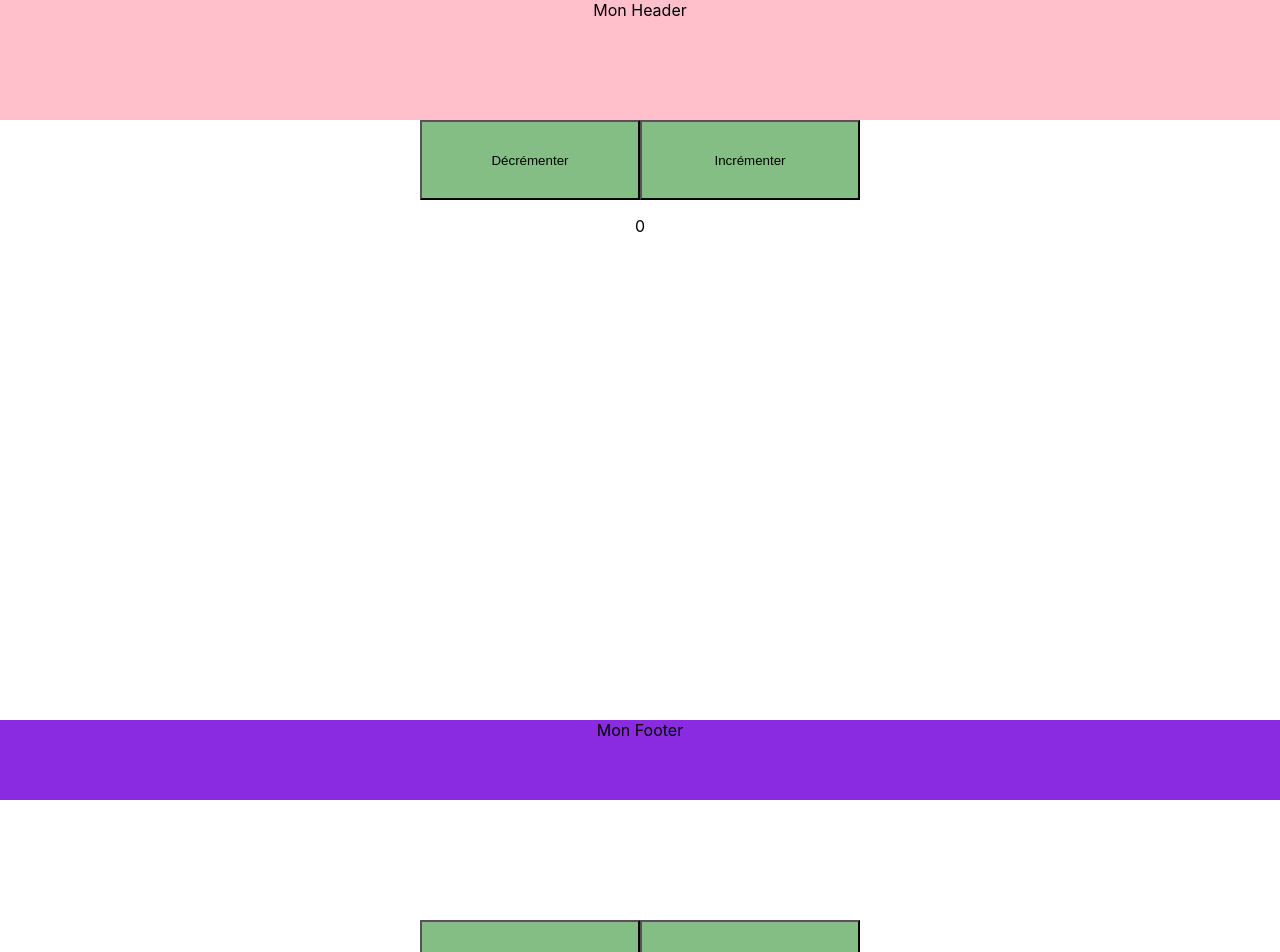
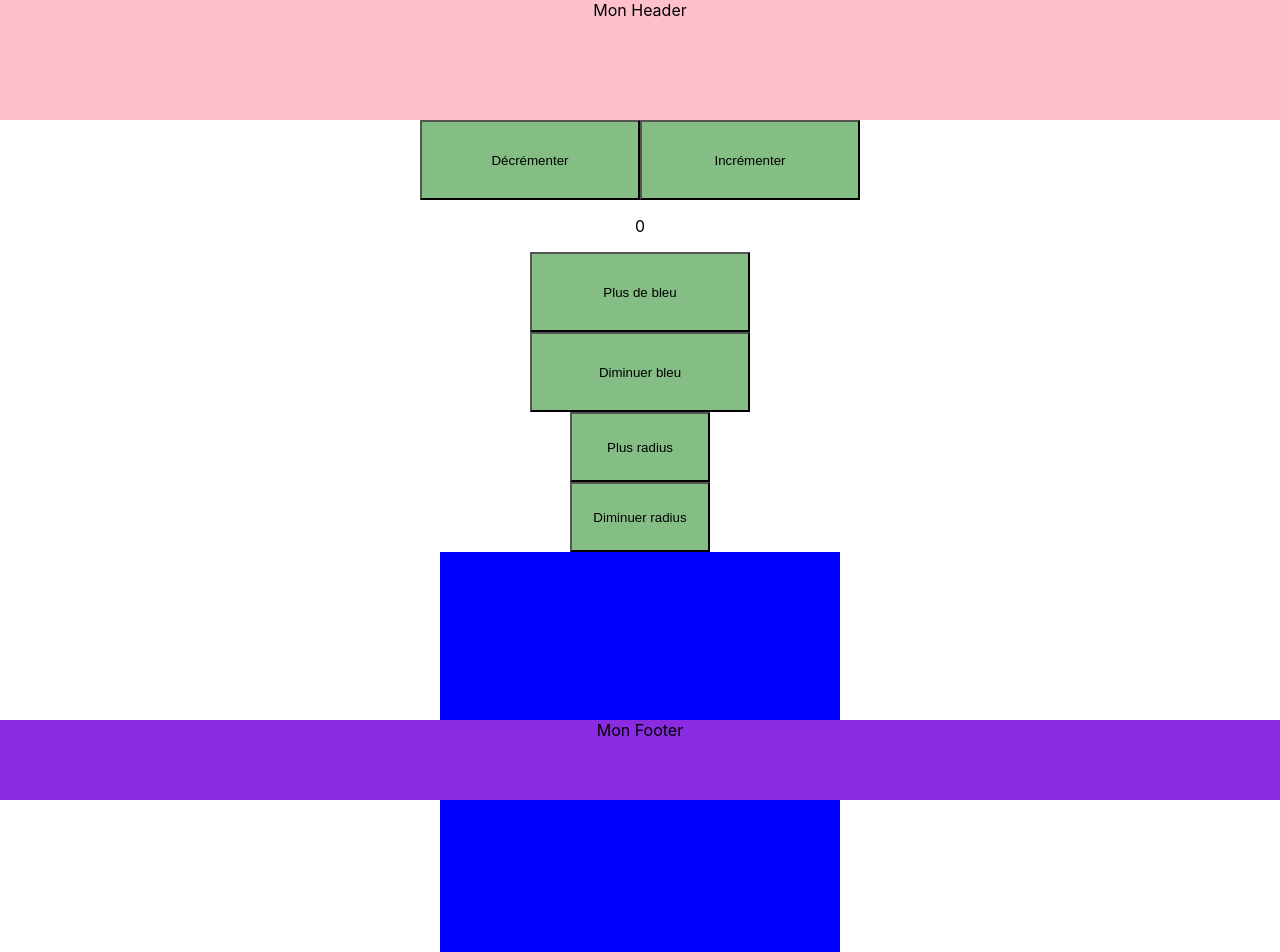
Before and after one commit to kamelkeb/20210406-Doranco-CPW-React, a React (Create React App) app: page / in a window 1280 px wide. Shown: the top 952 px of the page. Built offline with nearby package versions, Linux system fonts and the light colour scheme.

Commit message:
début color picker

```diff
--- a/package.json
+++ b/package.json
@@ -6,7 +6,7 @@
     "@testing-library/jest-dom": "^5.11.10",
     "@testing-library/react": "^11.2.6",
     "@testing-library/user-event": "^12.8.3",
-    "react": "^17.0.2",
+    "react": "17.0.2",
     "react-dom": "^17.0.2",
     "react-scripts": "4.0.3",
     "web-vitals": "^1.1.1"
--- a/src/App.css
+++ b/src/App.css
@@ -1,3 +1,6 @@
 .App {
+  display: flex;
+  flex-direction: column;
+  align-items: center;
   text-align: center;
 }
--- a/src/App.js
+++ b/src/App.js
@@ -1,19 +1,50 @@
 import "./App.css";
-import React from "react";
+import React, { useState } from "react";
 import MyButton from "./components/MyButton/MyButton";
 import Footer from "./components/Footer/Footer";
 import Header from "./components/Header/Header";
 import Compteur from "./components/Compteur/Compteur";
 
 const App = () => {
+  const [blue, setBlue] = useState(255);
+  const [radius, setRadius] = useState(0);
+
+  const moreBlue = () => {
+    setBlue(blue + 20);
+  };
+  const lessBlue = () => {
+    setBlue(blue - 20);
+  };
+  const moreRadius = () => {
+    setRadius(radius + 20);
+  };
+  const lessRadius = () => {
+    setRadius(radius - 20);
+  };
   return (
     <div className="App">
       <Header></Header>
       <Compteur></Compteur>
-
-      <MyButton size="big" titre="Plus de bleu" onClick={() => {}}></MyButton>
-      <MyButton size="big" titre="Diminuer bleu" onClick={() => {}}></MyButton>
-
+      <MyButton size="big" titre="Plus de bleu" onClick={moreBlue}></MyButton>
+      <MyButton size="big" titre="Diminuer bleu" onClick={lessBlue}></MyButton>
+      <MyButton
+        size="medium"
+        titre="Plus radius"
+        onClick={moreRadius}
+      ></MyButton>
+      <MyButton
+        size="medium"
+        titre="Diminuer radius"
+        onClick={lessRadius}
+      ></MyButton>
+      <div
+        style={{
+          height: "400px",
+          width: "400px",
+          borderRadius: `${radius}px`,
+          backgroundColor: `rgb(0,0,${blue})`,
+        }}
+      ></div>
       <Footer></Footer>
     </div>
   );
--- a/src/components/Compteur/Compteur.js
+++ b/src/components/Compteur/Compteur.js
@@ -1,4 +1,4 @@
-import React, { useState } from "react";
+import React, { useState, useEffect } from "react";
 import MyButton from "../MyButton/MyButton";
 
 function Compteur() {
--- a/src/index.css
+++ b/src/index.css
@@ -1,7 +1,3 @@
-* {
-  height: 100%;
-  width: 100%;
-}
 body {
   margin: 0;
   font-family: -apple-system, BlinkMacSystemFont, "Segoe UI", "Roboto", "Oxygen",
```
Also changed, not shown: src/note0.js (added, +23 -0 lines), src/note1.js (added, +98 -0 lines), src/note2.js (added, +30 -0 lines), src/note3.js (added, +14 -0 lines).
